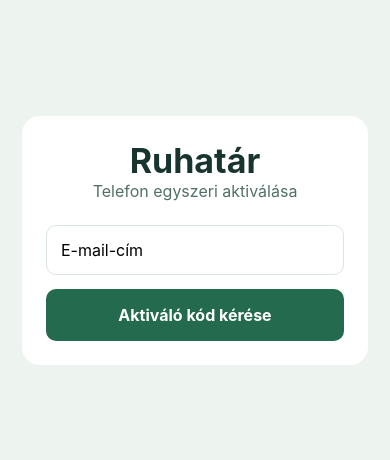
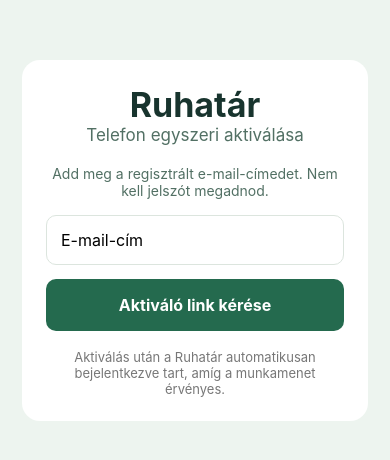
Before and after one commit to szabolcsdonko1-glitch/Ruhatar-Android, a React Native app: screen / in a window 390 px wide. Shown: the part 182-642 px from the top of the page. Built offline with nearby package versions, Linux system fonts and the light colour scheme.

Commit message:
Update LoginScreen.js

```diff
--- a/LoginScreen.js
+++ b/LoginScreen.js
@@ -1,87 +1,133 @@
 
-import React, { useState } from 'react';
+import React, { useEffect, useState } from 'react';
 import {
   View, Text, TextInput, TouchableOpacity,
-  Alert, ActivityIndicator, StyleSheet
+  Alert, ActivityIndicator, StyleSheet,
+  Linking
 } from 'react-native';
 import { supabase } from './supabase';
 
+const REDIRECT_URL = 'ruhatar://auth';
+
 export default function LoginScreen({ onLogin }) {
   const [email, setEmail] = useState('');
-  const [code, setCode] = useState('');
-  const [step, setStep] = useState('email');
   const [loading, setLoading] = useState(false);
 
-  const address = email.trim().toLowerCase();
+  async function openLoginLink(url) {
+    if (!url || !url.startsWith(REDIRECT_URL)) return;
 
-  async function sendCode() {
-    if (!address || !address.includes('@')) {
-      Alert.alert('Hiba', 'Adj meg egy érvényes e-mail-címet.');
-      return;
+    setLoading(true);
+
+    try {
+      const fragment = url.split('#')[1] || '';
+      const query = url.split('?')[1]?.split('#')[0] || '';
+
+      const params = new URLSearchParams(fragment || query);
+
+      const linkError = params.get('error_description');
+      if (linkError) throw new Error(linkError);
+
+      const accessToken = params.get('access_token');
+      const refreshToken = params.get('refresh_token');
+
+      if (!accessToken || !refreshToken) {
+        throw new Error(
+          'A hivatkozás nem tartalmaz érvényes munkamenetet. Kérj új linket.'
+        );
       }
 
-    setLoading(true);
-    try {
-      const { error } = await supabase.auth.signInWithOtp({
-        email: address,
-        options: {
-          shouldCreateUser: false
-        }
+      const { data, error } = await supabase.auth.setSession({
+        access_token: accessToken,
+        refresh_token: refreshToken
       });
 
       if (error) throw error;
 
-      setStep('code');
+      const user = data.user;
+      if (!user) throw new Error('Nem sikerült azonosítani a felhasználót.');
+
+      const { data: employee, error: employeeError } =
+        await supabase
+          .from('dolgozok')
+          .select('id, nev, szerepkor')
+          .eq('id', user.id)
+          .maybeSingle();
+
+      if (employeeError) throw employeeError;
+
+      if (!employee) {
+        await supabase.auth.signOut();
         Alert.alert(
-        'Aktiválás',
-        'Ha a fiókod létezik, ellenőrző kódot kapsz e-mailben.'
+          'Jóváhagyás szükséges',
+          'A fiókodhoz még nincs dolgozói hozzáférés.'
         );
-    } catch (e) {
-      Alert.alert('Hiba', e.message);
+        return;
+      }
+
+      onLogin?.(employee);
+    } catch (error) {
+      Alert.alert(
+        'Aktiválási hiba',
+        error.message || 'Nem sikerült az aktiválás.'
+      );
     } finally {
       setLoading(false);
     }
   }
 
-  async function activate() {
-    if (!code.trim()) {
-      Alert.alert('Hiba', 'Írd be az ellenőrző kódot.');
+  useEffect(() => {
+    let active = true;
+
+    Linking.getInitialURL().then(url => {
+      if (active && url) openLoginLink(url);
+    });
+
+    const subscription = Linking.addEventListener(
+      'url',
+      event => {
+        if (active) openLoginLink(event.url);
+      }
+    );
+
+    return () => {
+      active = false;
+      subscription.remove();
+    };
+  }, []);
+
+  async function sendLink() {
+    const address = email.trim().toLowerCase();
+
+    if (!address || !address.includes('@')) {
+      Alert.alert(
+        'Hiányzó adat',
+        'Adj meg egy érvényes e-mail-címet.'
+      );
       return;
     }
 
     setLoading(true);
 
     try {
-      const { data, error } = await supabase.auth.verifyOtp({
+      const { error } = await supabase.auth.signInWithOtp({
         email: address,
-        token: code.trim(),
-        type: 'email'
+        options: {
+          shouldCreateUser: false,
+          emailRedirectTo: REDIRECT_URL
+        }
       });
 
       if (error) throw error;
 
-      const { data: employee, error: employeeError } =
-        await supabase
-          .from('dolgozok')
-          .select('id, nev, szerepkor')
-          .eq('id', data.user.id)
-          .maybeSingle();
-
-      if (employeeError) throw employeeError;
-
-      if (!employee) {
-        await supabase.auth.signOut();
-
       Alert.alert(
-          'Jóváhagyás szükséges',
-          'A tulajdonosnak előbb engedélyeznie kell a hozzáférésedet.'
+        'Aktiváló link elküldve',
+        'Nyisd meg az e-mailt, és koppints a bejelentkezési linkre. A hivatkozás visszavezet a Ruhatár alkalmazásba.'
       );
-        return;
-      }
-
-      onLogin?.(employee);
-    } catch (e) {
-      Alert.alert('Sikertelen aktiválás', e.message);
+    } catch (error) {
+      Alert.alert(
+        'Hiba',
+        error.message || 'Nem sikerült a link elküldése.'
+      );
     } finally {
       setLoading(false);
     }
@@ -93,64 +139,47 @@ export default function LoginScreen({ onLogin }) {
         <Text style={styles.title}>Ruhatár</Text>
 
         <Text style={styles.subtitle}>
-          {step === 'email'
-            ? 'Telefon egyszeri aktiválása'
-            : 'Ellenőrző kód megadása'}
+          Telefon egyszeri aktiválása
         </Text>
 
-        {step === 'email' ? (
+        <Text style={styles.info}>
+          Add meg a regisztrált e-mail-címedet.
+          Nem kell jelszót megadnod.
+        </Text>
+
         <TextInput
           style={styles.input}
           placeholder="E-mail-cím"
           keyboardType="email-address"
           autoCapitalize="none"
+          autoComplete="email"
           value={email}
           onChangeText={setEmail}
+          editable={!loading}
         />
-        ) : (
-          <>
-            <Text style={styles.info}>
-              A kódot erre a címre kértük: {address}
-            </Text>
-
-            <TextInput
-              style={styles.input}
-              placeholder="E-mailben kapott kód"
-              keyboardType="number-pad"
-              value={code}
-              onChangeText={setCode}
-            />
-          </>
-        )}
 
         <TouchableOpacity
-          style={styles.button}
-          onPress={step === 'email' ? sendCode : activate}
+          style={[
+            styles.button,
+            loading && { opacity: 0.5 }
+          ]}
+          onPress={sendLink}
           disabled={loading}
         >
           {loading ? (
             <ActivityIndicator color="white" />
           ) : (
             <Text style={styles.buttonText}>
-              {step === 'email'
-                ? 'Aktiváló kód kérése'
-                : 'Telefon aktiválása'}
+              Aktiváló link kérése
             </Text>
           )}
         </TouchableOpacity>
 
-        {step === 'code' && (
-          <TouchableOpacity
-            onPress={() => {
-              setCode('');
-              setStep('email');
-            }}
-          >
-            <Text style={styles.link}>
-              Másik e-mail-cím vagy új kód
+        <Text style={styles.note}>
+          Aktiválás után a Ruhatár automatikusan
+          bejelentkezve tart, amíg a munkamenet
+          érvényes.
         </Text>
-          </TouchableOpacity>
-        )}
       </View>
     </View>
   );
@@ -175,10 +204,15 @@ const styles = StyleSheet.create({
     textAlign: 'center'
   },
   subtitle: {
-    fontSize: 16,
+    fontSize: 17,
     color: '#527064',
     textAlign: 'center',
-    marginBottom: 24
+    marginBottom: 20
+  },
+  info: {
+    color: '#527064',
+    marginBottom: 16,
+    textAlign: 'center'
   },
   input: {
     borderWidth: 1,
@@ -187,10 +221,6 @@ const styles = StyleSheet.create({
     padding: 14,
     marginBottom: 14,
     fontSize: 16
-  },
-  info: {
-    color: '#527064',
-    marginBottom: 16
   },
   button: {
     backgroundColor: '#246a4e',
@@ -203,9 +233,10 @@ const styles = StyleSheet.create({
     fontSize: 16,
     fontWeight: 'bold'
   },
-  link: {
-    color: '#246a4e',
+  note: {
+    color: '#777',
     textAlign: 'center',
-    padding: 16
+    marginTop: 18,
+    fontSize: 13
   }
 });
```
Lines whose indentation alone changed are shown as unchanged.
